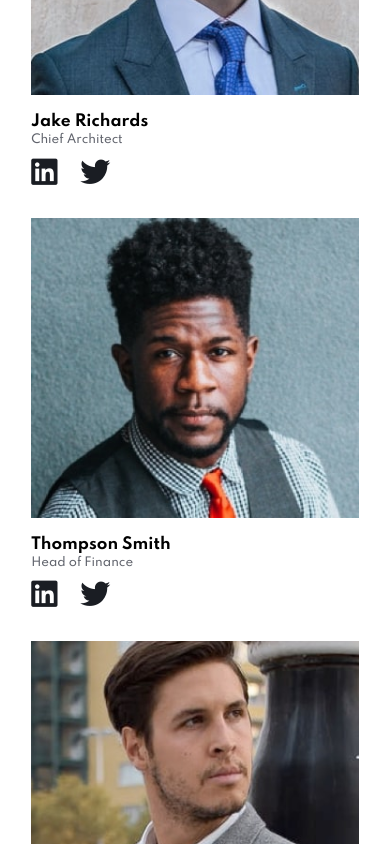
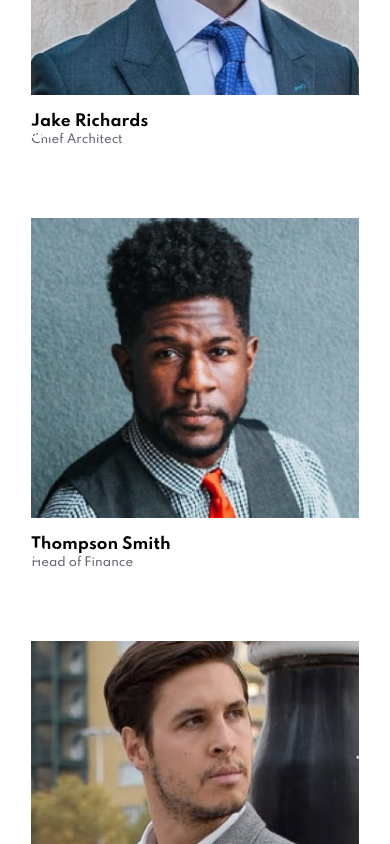
Before and after one commit to remilekun-hub/arch-studios, a React (Create React App) app: page /about in a window 390 px wide. Shown: the part 1660-2504 px from the top of the page. Built offline with nearby package versions, Linux system fonts and the light colour scheme.

Commit message:
second commit

```diff
--- a/src/Components/Contactform.js
+++ b/src/Components/Contactform.js
@@ -44,6 +44,7 @@ function Contactform() {
         }
 
         function validateEmail(email) {
+            // eslint-disable-next-line
             let validEmail = /^(([^<>()\[\]\\.,;:\s@"]+(\.[^<>()\[\]\\.,;:\s@"]+)*)|(".+"))@((\[[0-9]{1,3}\.[0-9]{1,3}\.[0-9]{1,3}\.[0-9]{1,3}])|(([a-zA-Z\-0-9]+\.)+[a-zA-Z]{2,}))$/;
             return validEmail.test(String(email).toLowerCase())
         }
--- a/src/Components/Leaderscard.js
+++ b/src/Components/Leaderscard.js
@@ -7,12 +7,12 @@ function Leaderscard({ avatar, name, title}) {
                 <img src={avatar} className="leader-img" alt="" />
 
                 <div className="socials-overlay">
-                    <a href="#">
+                    <div>
                         <i className="fab fa-linkedin" aria-label="View this leader on LinkedIn" aria-hidden="true" />
-                    </a>
-                    <a href="#">
+                    </div>
+                    <div>
                         <i className="fab fa-twitter" aria-label="View this leader on Twitter" aria-hidden="true" />
-                    </a>
+                    </div>
                 </div>
             </div>
             <div className="card-profile-details">
--- a/src/styles/Leaders.css
+++ b/src/styles/Leaders.css
@@ -79,7 +79,7 @@
     }
     .socials-overlay{
         display: flex;
-        justify-content: start;
+        justify-content: flex-start;
         top: 97%;
         transform: translateY(200%);
         height: min-content;
```
